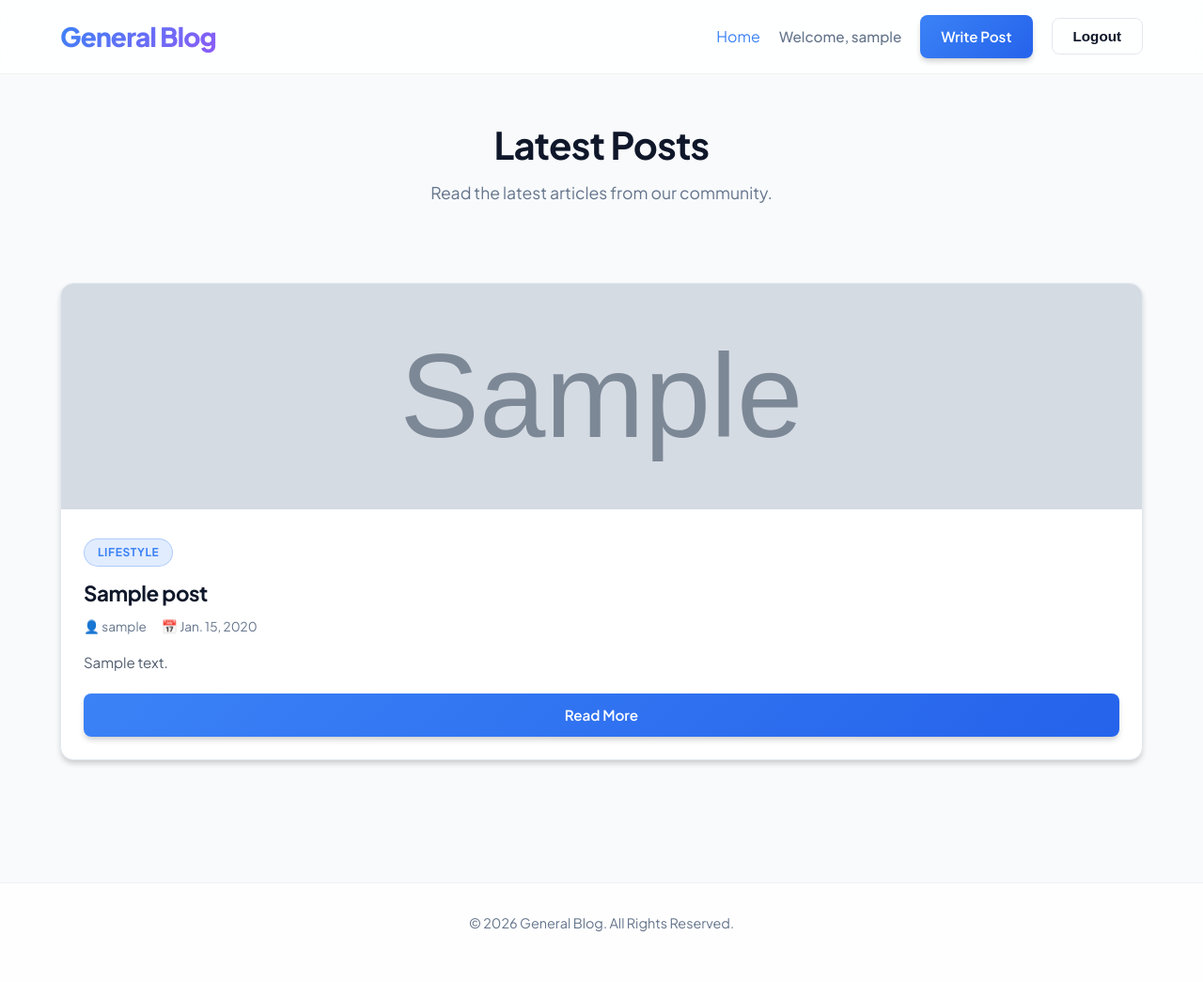
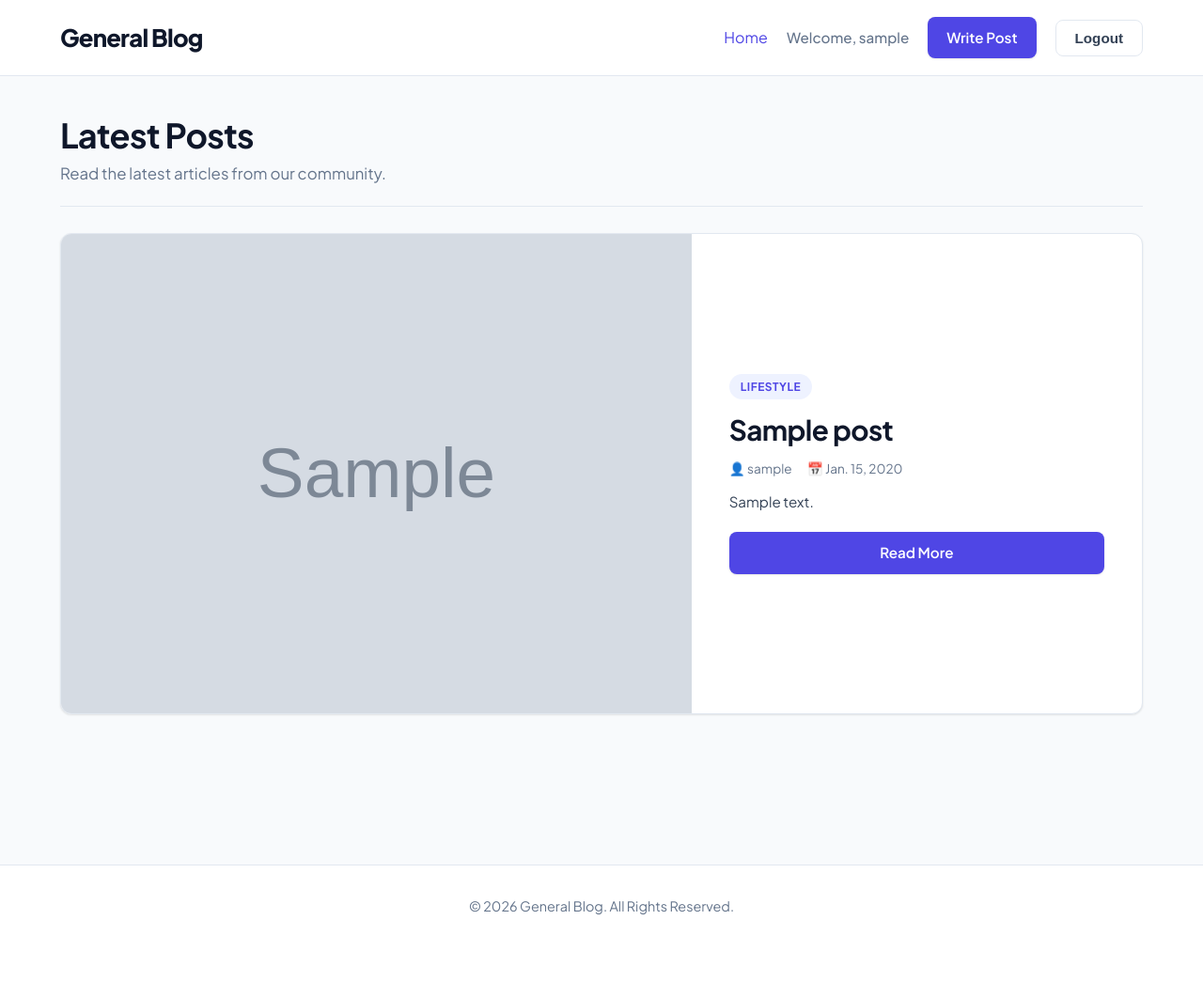
Before and after one commit to Hafizatif23/django-blog-app, a Django app: page / in a window 1280 px wide. Shown: the whole page at 94% size. After the commit the page ends 974 px from the top, so only its background shows below. Run offline with Django 5.2, Linux system fonts and the light colour scheme; a user stored in the database is signed in; tables that the repository leaves empty hold one stand-in row (values such as "Sample post"); grey boxes marked "Sample" are stand-in pictures.

Commit message:
Updated CSS

```diff
--- a/GeneralBlogApp/static/GeneralBlogApp/style.css
+++ b/GeneralBlogApp/static/GeneralBlogApp/style.css
@@ -1,59 +1,40 @@
 /* ===================================
-   GOOGLE FONTS & DESIGN TOKENS
+   GOOGLE FONTS & REFINED DESIGN TOKENS
 =================================== */
 @import url('https://fonts.googleapis.com/css2?family=Plus+Jakarta+Sans:wght@400;500;600;700;800&display=swap');
 
 :root {
-  /* Color Palette */
-  --primary: #3b82f6;
-  --primary-hover: #2563eb;
-  --primary-light: #eff6ff;
-  --primary-glow: rgba(59, 130, 246, 0.25);
+  /* Clean Light Theme Palette */
+  --primary: #4f46e5;           /* Indigo Primary */
+  --primary-hover: #4338ca;
+  --primary-light: #eef2ff;
+  --primary-glow: rgba(79, 70, 229, 0.15);
 
-  --accent: #8b5cf6;
+  --accent: #0ea5e9;            /* Sky Blue Accent */
   --danger: #ef4444;
   --danger-hover: #dc2626;
 
-  /* Neutrals */
-  --bg-main: #0b0f17;
-  --bg-card: rgba(23, 31, 48, 0.7);
-  --bg-card-hover: rgba(30, 41, 59, 0.8);
-  --border-color: rgba(255, 255, 255, 0.08);
-  --border-focus: rgba(59, 130, 246, 0.5);
+  /* Neutrals & Surfaces */
+  --bg-main: #f8fafc;
+  --bg-card: #ffffff;
+  --border-color: #e2e8f0;
+  --border-hover: #cbd5e1;
 
-  /* Typography */
-  --text-main: #f3f4f6;
-  --text-muted: #9ca3af;
-  --text-heading: #ffffff;
+  /* Typography Colors */
+  --text-heading: #0f172a;
+  --text-main: #334155;
+  --text-muted: #64748b;
 
-  /* Shadow & Blur */
-  --glass-bg: rgba(15, 23, 42, 0.65);
-  --glass-border: rgba(255, 255, 255, 0.1);
-  --shadow-sm: 0 4px 6px -1px rgba(0, 0, 0, 0.2);
-  --shadow-lg: 0 20px 25px -5px rgba(0, 0, 0, 0.4), 0 8px 10px -6px rgba(0, 0, 0, 0.3);
-  --glow-effect: 0 0 20px var(--primary-glow);
+  /* Elevation & Shadows */
+  --shadow-sm: 0 1px 3px rgba(0,0,0,0.05), 0 1px 2px rgba(0,0,0,0.06);
+  --shadow-md: 0 4px 6px -1px rgba(0,0,0,0.07), 0 2px 4px -1px rgba(0,0,0,0.04);
+  --shadow-lg: 0 10px 25px -5px rgba(0, 0, 0, 0.08), 0 8px 10px -6px rgba(0, 0, 0, 0.04);
 
-  /* Layout */
+  /* Layout Radius & Speed */
   --radius-sm: 8px;
-  --radius-md: 14px;
+  --radius-md: 12px;
   --radius-lg: 20px;
-  --transition: all 0.3s cubic-bezier(0.4, 0, 0.2, 1);
-}
-
-/* Light Theme Override (Optional support via media query or toggling) */
-@media (prefers-color-scheme: light) {
-  :root {
-    --bg-main: #f8fafc;
-    --bg-card: #ffffff;
-    --bg-card-hover: #ffffff;
-    --border-color: #e2e8f0;
-    --text-main: #334155;
-    --text-muted: #64748b;
-    --text-heading: #0f172a;
-    --glass-bg: rgba(255, 255, 255, 0.85);
-    --glass-border: rgba(0, 0, 0, 0.05);
-    --shadow-lg: 0 20px 25px -5px rgba(0, 0, 0, 0.05), 0 8px 10px -6px rgba(0, 0, 0, 0.01);
-  }
+  --transition: all 0.25s cubic-bezier(0.4, 0, 0.2, 1);
 }
 
 /* ===================================
@@ -73,8 +54,7 @@ body {
   font-family: 'Plus Jakarta Sans', -apple-system, BlinkMacSystemFont, sans-serif;
   background-color: var(--bg-main);
   color: var(--text-main);
-  line-height: 1.7;
-  overflow-x: hidden;
+  line-height: 1.6;
   -webkit-font-smoothing: antialiased;
 }
 
@@ -103,51 +83,51 @@ a:hover {
 }
 
 /* ===================================
-   LAYOUT & CONTAINER
+   CONTAINER & LAYOUT
 =================================== */
 .container {
   width: 90%;
-  max-width: 1200px;
+  max-width: 1240px;
   margin: 0 auto;
 }
 
 .main-content {
-  padding: 50px 0;
+  padding: 40px 0 80px 0;
   min-height: 85vh;
 }
 
 /* ===================================
-   HEADER & GLASS NAVBAR
+   HEADER & NAVBAR
 =================================== */
 .header {
-  background: var(--glass-bg);
-  backdrop-filter: blur(16px);
-  -webkit-backdrop-filter: blur(16px);
-  border-bottom: 1px solid var(--glass-border);
+  background: rgba(255, 255, 255, 0.9);
+  backdrop-filter: blur(12px);
+  -webkit-backdrop-filter: blur(12px);
+  border-bottom: 1px solid var(--border-color);
   position: sticky;
   top: 0;
   z-index: 1000;
-  transition: var(--transition);
 }
 
 .navbar {
   display: flex;
   justify-content: space-between;
   align-items: center;
-  padding: 16px 0;
+  padding: 18px 0;
 }
 
 .logo {
-  font-size: 1.75rem;
+  font-size: 1.6rem;
   font-weight: 800;
   letter-spacing: -0.03em;
 }
 
 .logo a {
-  background: linear-gradient(135deg, var(--primary) 0%, var(--accent) 100%);
-  -webkit-background-clip: text;
-  -webkit-text-fill-color: transparent;
-  display: inline-block;
+  color: var(--text-heading);
+}
+
+.logo a span {
+  color: var(--primary);
 }
 
 .nav-links {
@@ -170,40 +150,37 @@ a:hover {
   align-items: center;
   justify-content: center;
   border: none;
-  outline: none;
   cursor: pointer;
-  padding: 10px 22px;
+  padding: 10px 20px;
   border-radius: var(--radius-sm);
   font-size: 0.95rem;
   font-weight: 600;
   transition: var(--transition);
-  text-align: center;
-  gap: 8px;
 }
 
 .btn-primary {
-  background: linear-gradient(135deg, var(--primary), var(--primary-hover));
+  background: var(--primary);
   color: #ffffff;
   box-shadow: var(--shadow-sm);
 }
 
 .btn-primary:hover {
-  transform: translateY(-2px);
-  box-shadow: var(--glow-effect);
+  background: var(--primary-hover);
+  transform: translateY(-1px);
+  box-shadow: var(--shadow-md);
   color: #ffffff;
 }
 
 .btn-outline {
-  background: transparent;
-  color: var(--text-heading);
+  background: #ffffff;
+  color: var(--text-main);
   border: 1px solid var(--border-color);
 }
 
 .btn-outline:hover {
   background: var(--primary-light);
-  color: var(--primary-hover);
+  color: var(--primary);
   border-color: var(--primary);
-  transform: translateY(-2px);
 }
 
 .btn-danger {
@@ -231,29 +206,37 @@ a:hover {
 }
 
 .section-header {
-  text-align: center;
-  max-width: 600px;
-  margin: 0 auto 20px auto;
+  text-align: left;
+  border-bottom: 1px solid var(--border-color);
+  padding-bottom: 20px;
 }
 
 .section-header h2 {
-  font-size: 2.5rem;
-  margin-bottom: 12px;
+  font-size: 2.25rem;
+  margin-bottom: 6px;
 }
 
 .section-header p {
   color: var(--text-muted);
-  font-size: 1.1rem;
+  font-size: 1.05rem;
+  margin-bottom: 0;
 }
 
-/* Modern Card Grid */
-.posts-grid {
+/* Modern Responsive Article Grid */
+.posts-grid,
+.posts-section {
   display: grid;
-  grid-template-columns: repeat(auto-fill, minmax(340px, 1fr));
-  gap: 30px;
+  grid-template-columns: repeat(12, 1fr);
+  gap: 28px;
 }
 
+.posts-section > .section-header {
+  grid-column: span 12;
+}
+
+/* General Post Card Styling */
 .post-card {
+  grid-column: span 4; /* Default 3 columns */
   background: var(--bg-card);
   border: 1px solid var(--border-color);
   border-radius: var(--radius-md);
@@ -262,13 +245,12 @@ a:hover {
   transition: var(--transition);
   display: flex;
   flex-direction: column;
-  backdrop-filter: blur(10px);
 }
 
 .post-card:hover {
-  transform: translateY(-6px);
-  border-color: var(--border-focus);
-  box-shadow: var(--shadow-lg), var(--glow-effect);
+  transform: translateY(-4px);
+  border-color: var(--border-hover);
+  box-shadow: var(--shadow-lg);
 }
 
 .post-image {
@@ -279,14 +261,14 @@ a:hover {
 
 .post-image img {
   width: 100%;
-  height: 240px;
+  height: 220px;
   object-fit: cover;
-  transition: transform 0.5s ease;
+  transition: transform 0.4s ease;
   border-radius: 0;
 }
 
 .post-card:hover .post-image img {
-  transform: scale(1.05);
+  transform: scale(1.04);
 }
 
 .post-body {
@@ -298,20 +280,20 @@ a:hover {
 
 .category-badge {
   align-self: flex-start;
-  background: rgba(59, 130, 246, 0.15);
+  background: var(--primary-light);
   color: var(--primary);
-  border: 1px solid rgba(59, 130, 246, 0.3);
-  padding: 4px 14px;
+  padding: 4px 12px;
   border-radius: 50px;
   font-size: 0.75rem;
   font-weight: 700;
-  letter-spacing: 0.05em;
+  letter-spacing: 0.04em;
   text-transform: uppercase;
-  margin-bottom: 14px;
+  margin-bottom: 12px;
 }
 
 .post-title {
-  font-size: 1.4rem;
+  font-size: 1.25rem;
+  line-height: 1.4;
   margin-bottom: 10px;
 }
 
@@ -328,21 +310,50 @@ a:hover {
   gap: 16px;
   color: var(--text-muted);
   font-size: 0.85rem;
-  margin-bottom: 14px;
+  margin-bottom: 12px;
 }
 
 .post-excerpt {
   color: var(--text-main);
   font-size: 0.95rem;
+  line-height: 1.6;
   margin-bottom: 20px;
   flex-grow: 1;
-  opacity: 0.85;
 }
 
+/* Feature Layout for the First Post (Hero Post) */
+.post-card:first-of-type {
+  grid-column: span 12;
+  display: grid;
+  grid-template-columns: repeat(12, 1fr);
+  align-items: center;
+}
+
+.post-card:first-of-type .post-image {
+  grid-column: span 7;
+  height: 100%;
+}
+
+.post-card:first-of-type .post-image img {
+  height: 100%;
+  min-height: 380px;
+}
+
+.post-card:first-of-type .post-body {
+  grid-column: span 5;
+  padding: 40px;
+}
+
+.post-card:first-of-type .post-title {
+  font-size: 1.85rem;
+}
+
+/* Empty State */
 .empty-posts {
+  grid-column: span 12;
   text-align: center;
   background: var(--bg-card);
-  border: 1px solid var(--border-color);
+  border: 1px dashed var(--border-hover);
   padding: 60px 20px;
   border-radius: var(--radius-md);
 }
@@ -523,52 +482,70 @@ a:hover {
 .form-group input:focus,
 .form-group select:focus,
 .form-group textarea:focus,
+.comment-form textarea:focus,
 .django-form input:focus {
   outline: none;
   border-color: var(--primary);
-  box-shadow: 0 0 0 4px var(--primary-glow);
-}
-
-.current-image img {
-  width: 100%;
-  max-width: 280px;
-  height: 160px;
-  object-fit: cover;
-  border-radius: var(--radius-sm);
-  border: 1px solid var(--border-color);
-}
-
-.auth-button {
-  width: 100%;
-  margin-top: 10px;
-  padding: 12px;
+  box-shadow: 0 0 0 3px var(--primary-glow);
 }
 
 /* ===================================
    FOOTER
 =================================== */
 .footer {
-  background: var(--glass-bg);
-  border-top: 1px solid var(--glass-border);
+  background: #ffffff;
+  border-top: 1px solid var(--border-color);
   color: var(--text-muted);
   text-align: center;
-  padding: 30px 0;
+  padding: 32px 0;
   margin-top: 80px;
   font-size: 0.9rem;
 }
 
 /* ===================================
-   RESPONSIVE DESIGN
+   RESPONSIVE BREAKPOINTS
 =================================== */
+
+/* Medium Devices (Tablets, 1024px and below) */
+@media (max-width: 1024px) {
+  .post-card {
+    grid-column: span 6; /* 2 columns on tablets */
+  }
+
+  .post-card:first-of-type {
+    grid-column: span 12;
+  }
+}
+
+/* Small Devices (Mobile, 768px and below) */
 @media (max-width: 768px) {
   .navbar {
     flex-direction: column;
     gap: 16px;
   }
 
-  .nav-links {
-    width: 100%;
-    justify-content: center;
+  .posts-section {
+    gap: 20px;
+  }
+
+  .post-card,
+  .post-card:first-of-type {
+    grid-column: span 12; /* 1 column on mobile */
+    display: flex;
+    flex-direction: column;
+  }
+
+  .post-card:first-of-type .post-image {
+    grid-column: span 12;
+  }
+
+  .post-card:first-of-type .post-body {
+    grid-column: span 12;
+    padding: 24px;
+  }
+
+  .post-card:first-of-type .post-image img {
+    min-height: 240px;
   }
 
   .single-post-content, .editor-card, .auth-card {
```
Also changed, not shown: other parts of GeneralBlogApp/static/GeneralBlogApp/style.css (+22 -84 lines).
